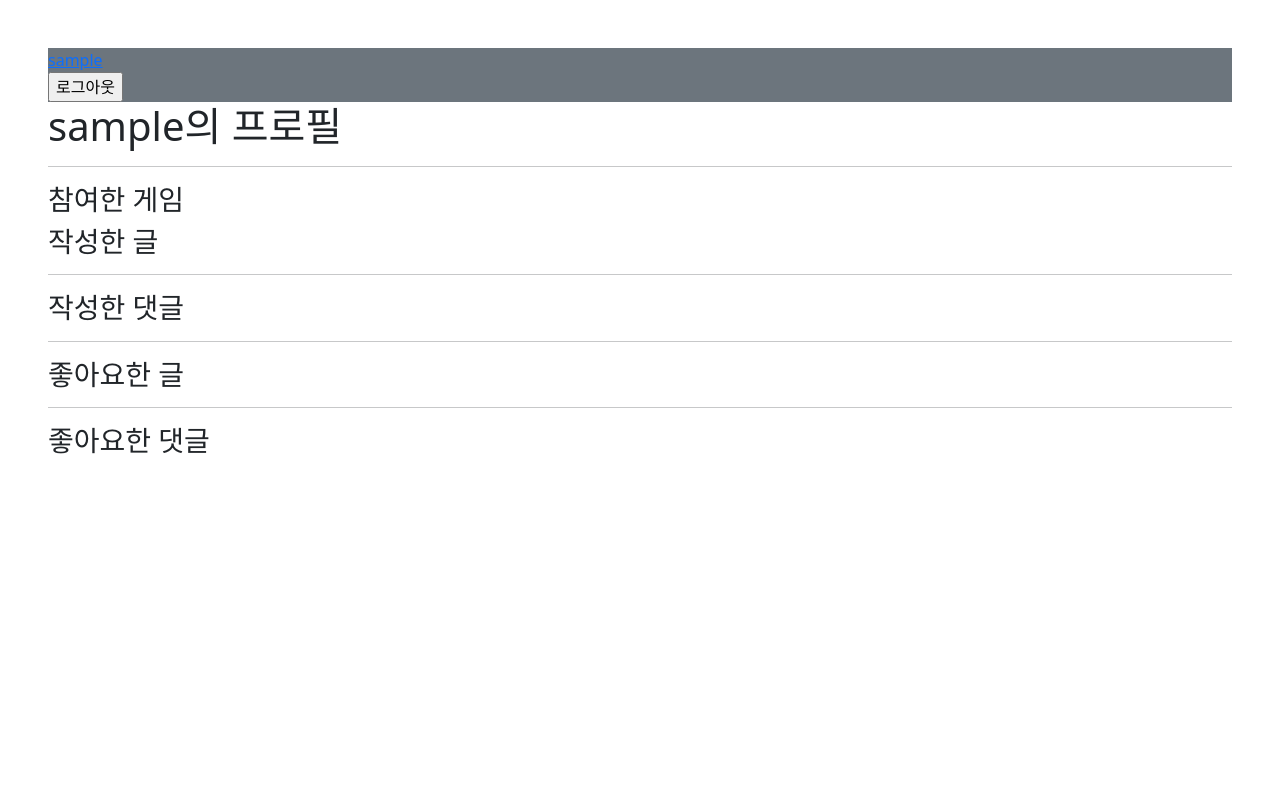
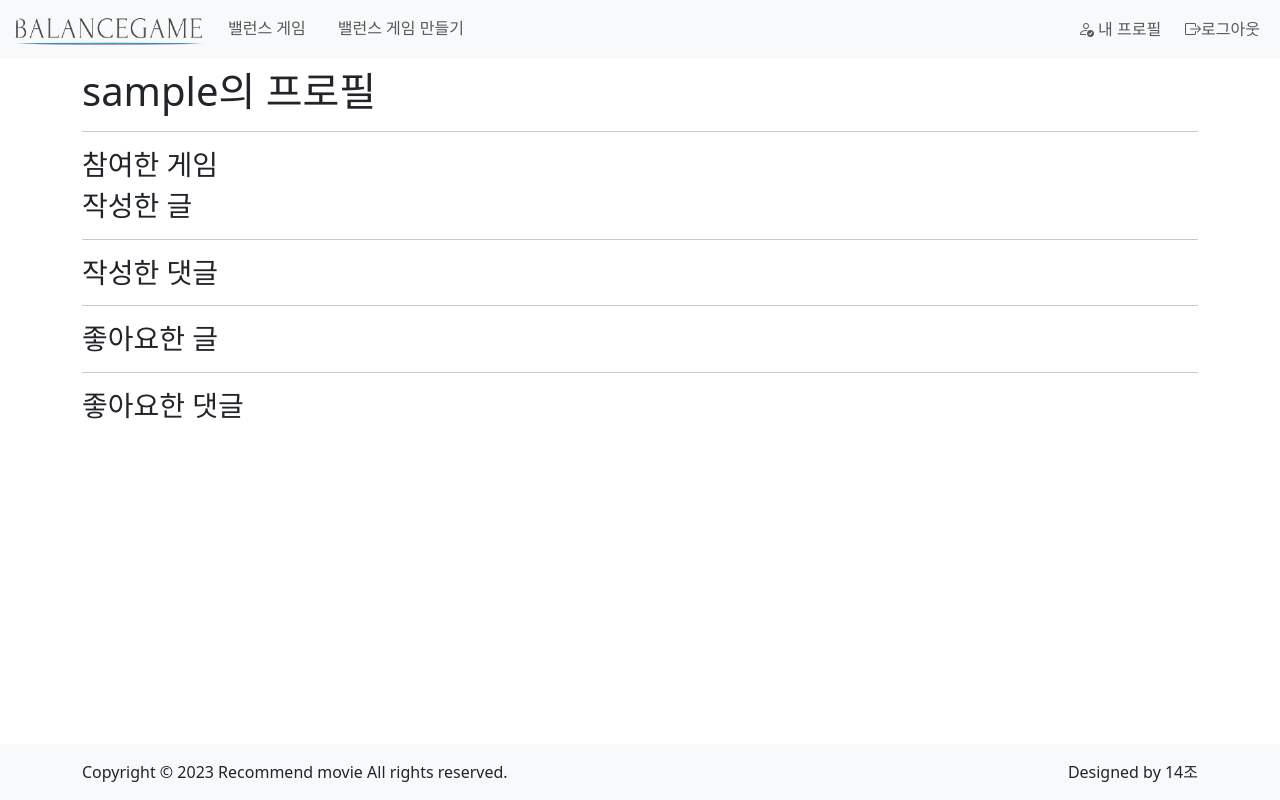
Before and after one commit to HYndrome/Django-project-04-balancegame-, a Django app: a page that uses templates/base.html in a window 1280 px wide. Run offline with Django 3.2, Linux system fonts and the light colour scheme; the visitor is signed in with stand-in values (Sample User, id 1); data comes from the database, SQL or seed files in the repository; data that the repository does not hold is empty.

Commit message:
base-nav

```diff
--- a/templates/base.html
+++ b/templates/base.html
@@ -1,3 +1,4 @@
+{% load static %}
 <!doctype html>
 <html lang="en">
 
@@ -6,28 +7,94 @@
     <meta name="viewport" content="width=device-width, initial-scale=1">
     <title>14조_balancegame</title>
     <style>
-      {% block style %}{% endblock style %}
+      {% block style %}
+        .text {
+          text-decoration : none;
+          color : black;
+        }
+
+        #cursor:hover {
+          color : #1ab394;
+        }
+
+        .nav-left {
+          float : left;
+        }
+
+        .navbar-margin {
+          margin-left: 52rem;
+        }
+      {% endblock style %}
     </style>
+    <link rel="stylesheet" href="https://cdn.jsdelivr.net/npm/bootstrap-icons@1.10.4/font/bootstrap-icons.css">
     <link href="https://cdn.jsdelivr.net/npm/bootstrap@5.3.0-alpha1/dist/css/bootstrap.min.css" rel="stylesheet" integrity="sha384-GLhlTQ8iRABdZLl6O3oVMWSktQOp6b7In1Zl3/Jr59b6EGGoI1aFkw7cmDA6j6gD" crossorigin="anonymous">
   </head>
-  <body class="p-5">
-    <nav class="sticky-top bg-secondary">
-      <a href="{% url 'accounts:profile' request.user %}">{{ request.user }}</a>
-      {% if request.user.is_authenticated %}
-        <form action="{% url 'accounts:logout' %}" method="POST">
-          {% csrf_token %}
-          <input type="submit" value="로그아웃">
-        </form>
-      {% else %}
-        <a href="{% url 'accounts:login' %}">로그인</a>
-        <a href="{% url 'accounts:signup' %}">회원가입</a>
-      {% endif %}
+  <body>
+    <nav class="navbar navbar-expand-lg bg-body-tertiary sticky-top">
+      <div class="container-fluid">
+        <a class="navbar-brand" href="{% url 'posts:index' %}"><img src="{% static 'logo2.png' %}" alt="" style="width: 12rem; height: 2rem;"></a>
+        <button class="navbar-toggler" type="button" data-bs-toggle="collapse" data-bs-target="#navbarText" aria-controls="navbarText" aria-expanded="false" aria-label="Toggle navigation">
+          <span class="navbar-toggler-icon"></span>
+        </button>
+        <div class="collapse navbar-collapse" id="navbarText">
+          {% if request.user.is_authenticated %}
+            <ul class="navbar-nav me-auto mb-2 mb-lg-0 nav nav-underline">
+              <li class="nav-item">
+                <a id="cursor" class="nav-link" href="{% url 'posts:index' %}">밸런스 게임</a>
+              </li>
+              <li class="nav-item">
+                <a id="cursor" class="nav-link" href="{% url 'posts:create' %}">밸런스 게임 만들기</a>
+              </li>
+            </ul>
+            <div class="d-flex flex-row align-items-center">
+              <ul class="navbar-nav me-auto mb-2 mb-lg-0">
+                <li class="nav-item">
+                  <a id="cursor" class="nav-link pe-3" href="{% url 'accounts:profile' request.user %}"><i class="bi bi-person-check"></i> 내 프로필</a>
+                </li>
+                <li class="nav-item">
+                  <a id="cursor" class="nav-link" href="{% url 'accounts:logout' %}"><i class="bi bi-box-arrow-right"></i>로그아웃</a>
+                </li>
+              </ul>
+            </div>
+          {% else %}
+          <ul class="navbar-nav me-auto mb-2 mb-lg-0">
+            <li class="nav-item">
+              {% comment %} <a class="nav-link active" aria-current="page" href="{% url 'accounts:login' %}">로그인</a> {% endcomment %}
+            </li>
+            <li class="nav-item">
+              {% comment %} <a class="nav-link" href="{% url 'accounts:signup' %}">회원가입</a> {% endcomment %}
+            </li>
+          </ul>
+          <div class="d-flex flex-row align-items-center">
+            <ul class="navbar-nav me-auto mb-2 mb-lg-0">
+              <li class="nav-item">
+                <a id="cursor" class="nav-link pe-3" href="{% url 'accounts:login' %}"><i class="bi bi-box-arrow-in-right"></i> 로그인</a>
+              </li>
+              <li class="nav-item">
+                <a id="cursor" class="nav-link" href="{% url 'accounts:signup' %}"><i class="bi bi-person-add"></i> 회원가입</a>
+              </li>
+            </ul>
+          </div>
+          {% endif %}
+        </div>
+      </div>
     </nav>
-
-    <h1>{% block title %}{% endblock title %}</h1>
-
-    {% block content %}{% endblock content %}
-
+    <div class="container mt-2 mb-5">
+      <h1>{% block title %}{% endblock title %}</h1>
+      {% block content %}{% endblock content %}
+    </div>
+    <footer class="bg-light p-3 fixed-bottom">
+      <div class="container">
+        <div class="row">
+          <div class="col-12 col-md-6 text-center text-md-start">
+            <div>Copyright © 2023 Recommend movie All rights reserved.</div>
+          </div>
+          <div class="col-12 col-md-6 text-center text-md-end">
+            <div>Designed by 14조 </div>
+          </div>
+        </div>
+      </div>
+    </footer>
     <script src="https://cdn.jsdelivr.net/npm/bootstrap@5.3.0-alpha1/dist/js/bootstrap.bundle.min.js" integrity="sha384-w76AqPfDkMBDXo30jS1Sgez6pr3x5MlQ1ZAGC+nuZB+EYdgRZgiwxhTBTkF7CXvN" crossorigin="anonymous"></script>
   </body>
 
```
Also changed, not shown: static/logo2.png (added).
